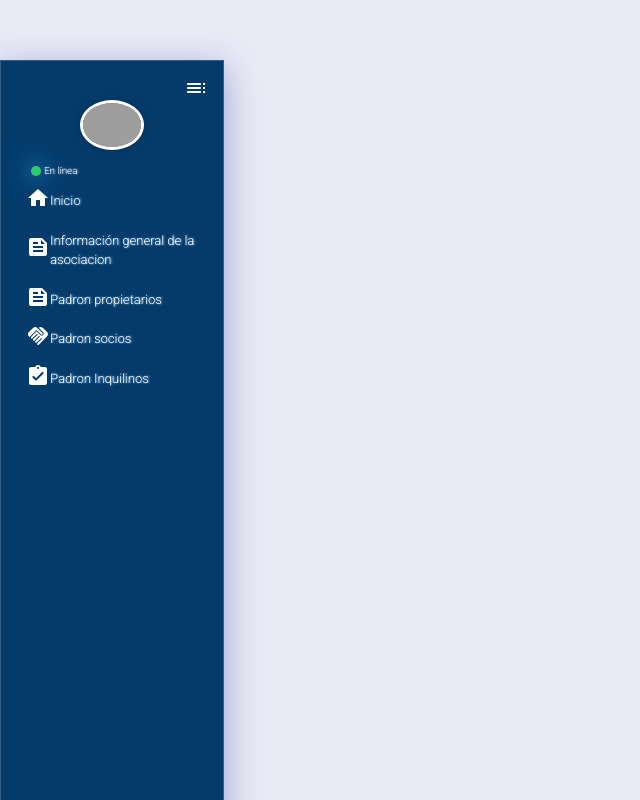
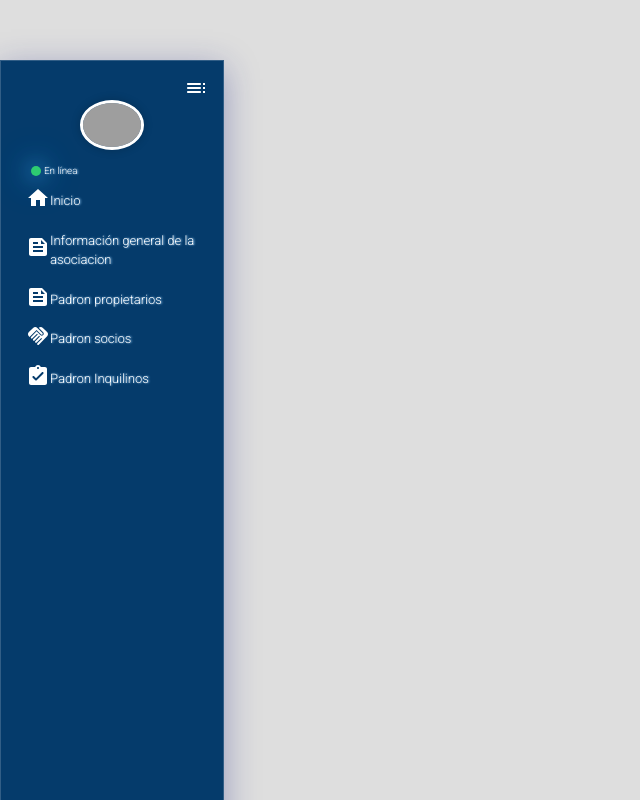
Before and after one commit to valentinbelm112/conglomeradoFront, a React (Create React App) app: page /sidebar in a window 1280 px wide. Shown: the whole page, without its empty margins (0-640 px from the left). Built offline with nearby package versions, Linux system fonts and the light colour scheme; grey boxes are pictures that could not be loaded.

Commit message:
merge changes

```diff
--- a/src/container/styles/PadronPropietrio.scss
+++ b/src/container/styles/PadronPropietrio.scss
@@ -432,14 +432,14 @@
   /* Otros estilos aquí */
 }
 
-@media screen and (max-width: 1391px) {
+@media screen and (max-width: 1366px) {
   .conatiner-registro-padron-propietarios {
-    width: 85.5%;
+    width: 79.5%;
     margin-left: 2%;
   }
 
   .conatiner-registro-padron-propietarios-select-togle-false {
-    width: 82.5%;
+    width: 89%;
     margin-left: 2%;
     transition: width 2s ease;
     /* Agrega una transición suave a la propiedad left */
--- a/src/container/styles/PadronSocios.scss
+++ b/src/container/styles/PadronSocios.scss
@@ -480,7 +480,7 @@
 body, html {
   margin: 0;
   padding: 0;
-  background-color: #e8eaf6 !important;
+  background-color: #dedede !important;
   box-sizing: border-box;
   height: 100%;
   margin: 0;
```
